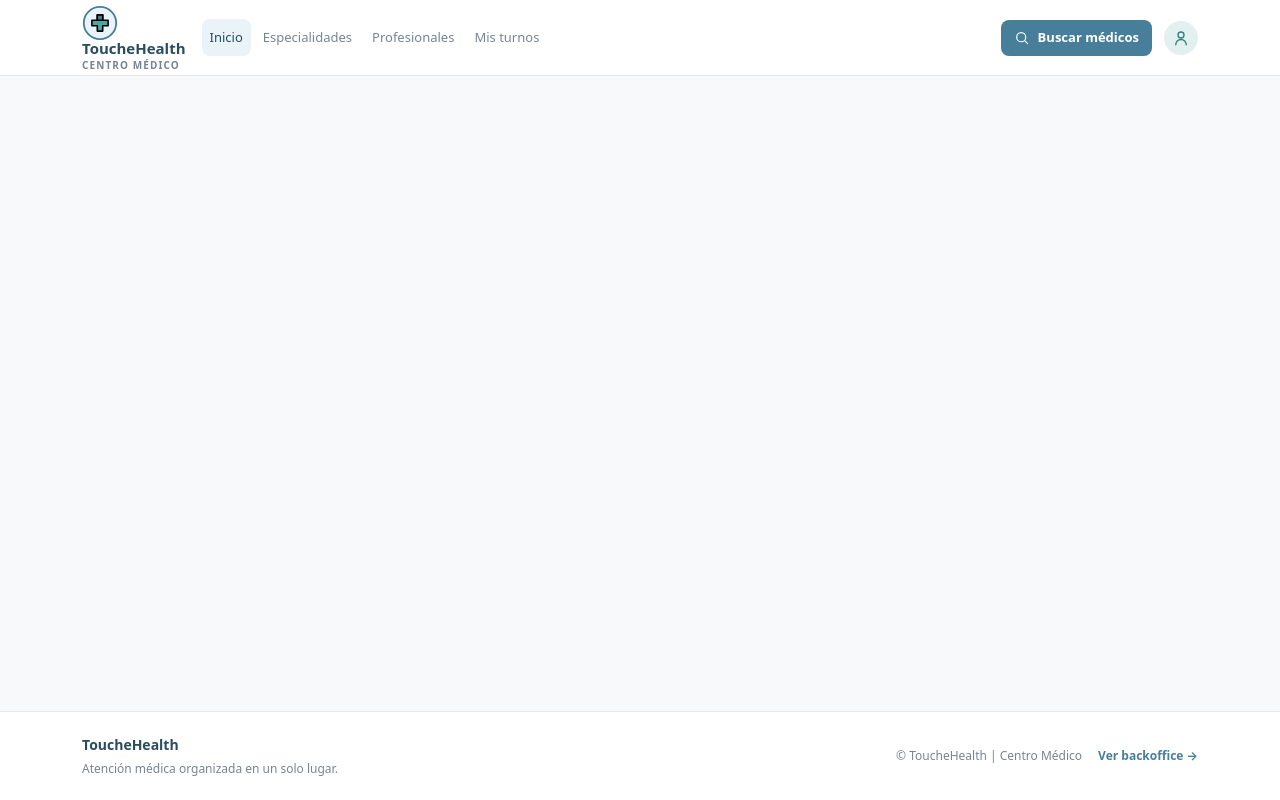
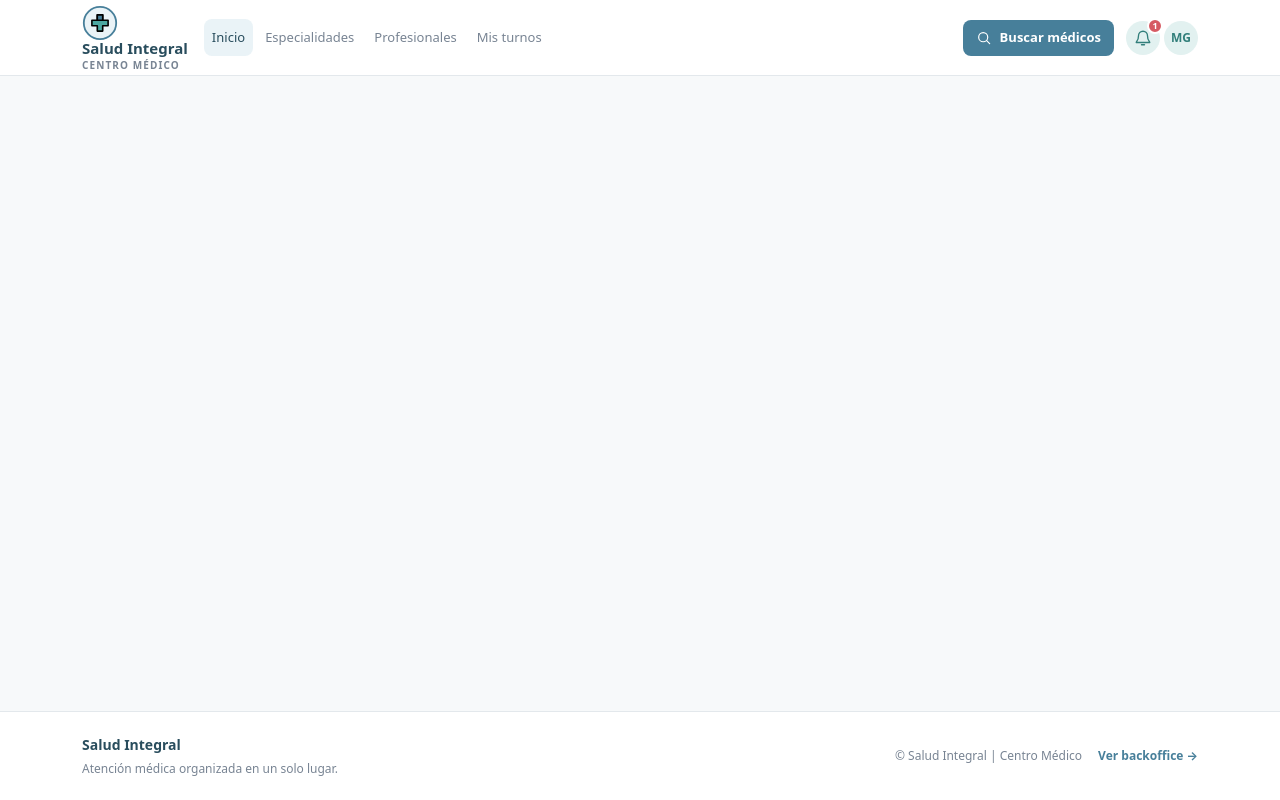
Before and after one commit to matiasozores7/ids-2026-touchescript-salud-integral, a Flask app: template frontend/templates/base.html in a window 1280 px wide. Run offline with Flask 3, Linux system fonts and the light colour scheme; the template is opened without the code that fills it, so the values that code supplies are empty.

Commit message:
fix:arreglar inconsistencias en template base

```diff
--- a/frontend/static/css/base.css
+++ b/frontend/static/css/base.css
@@ -203,12 +203,30 @@ svg {
 }
 
 .profile-avatar {
+  position: relative;
   border: 0;
 }
 
 .profile-avatar svg {
   width: 18px;
   height: 18px;
+}
+
+.notification-badge {
+  position: absolute;
+  top: -3px;
+  right: -3px;
+  display: flex;
+  width: 16px;
+  height: 16px;
+  align-items: center;
+  justify-content: center;
+  border: 2px solid #fff;
+  border-radius: 50%;
+  background: #d65b63;
+  color: #fff;
+  font-size: 9px;
+  font-weight: 700;
 }
 
 .page-content {
--- /dev/null
+++ b/frontend/static/js/base.js
@@ -0,0 +1,21 @@
+const specialtySelect = document.querySelector('select[name="especialidad"]');
+const doctorSelect = document.querySelector("#doctor-filter");
+
+if (specialtySelect && doctorSelect) {
+  const filterDoctors = () => {
+    const specialtyId = specialtySelect.value;
+
+    for (const option of doctorSelect.options) {
+      if (option.value) {
+        option.hidden = Boolean(specialtyId && option.dataset.specialty !== specialtyId);
+      }
+    }
+
+    if (doctorSelect.selectedOptions[0]?.hidden) {
+      doctorSelect.value = "";
+    }
+  };
+
+  specialtySelect.addEventListener("change", filterDoctors);
+  filterDoctors();
+}
--- a/frontend/templates/base.html
+++ b/frontend/templates/base.html
@@ -4,7 +4,7 @@
     <meta charset="UTF-8">
     <meta name="viewport" content="width=device-width, initial-scale=1">
     <meta name="description" content="Encontrá especialistas, reservá tus turnos y organizá tu atención médica desde un solo lugar.">
-    <title>{% block title %}ToucheHealth | Centro Médico{% endblock %}</title>
+    <title>{% block title %}Salud Integral | Centro Médico{% endblock %}</title>
     <link rel="preconnect" href="https://fonts.googleapis.com">
     <link rel="preconnect" href="https://fonts.gstatic.com" crossorigin>
     <link href="https://fonts.googleapis.com/css2?family=Plus+Jakarta+Sans:wght@400;500;600;700;800&display=swap" rel="stylesheet">
@@ -17,14 +17,14 @@
       <header class="site-header">
         <div class="header-inner container">
           <nav class="navbar navbar-expand-lg navbar-light p-0 w-100" aria-label="Navegación principal">
-            <a class="brand navbar-brand" href="{{ url_for('index') }}" aria-label="ToucheHealth | Centro Médico, inicio">
+            <a class="brand navbar-brand" href="{{ url_for('patient_home') }}" aria-label="Salud Integral, inicio">
               <svg class="brand-mark" viewBox="0 0 40 40" aria-hidden="true">
                 <circle cx="20" cy="20" r="18" fill="#eaf3f7" stroke="#477f9a" stroke-width="2"/>
                 <path d="M17 11h6v6h6v6h-6v6h-6v-6h-6v-6h6z" fill="#4ca7a1"/>
                 <path d="M17 11h6v6h-6z" fill="#477f9a"/>
               </svg>
               <span class="brand-copy">
-                <span class="brand-name">ToucheHealth</span>
+                <span class="brand-name">Salud Integral</span>
                 <span class="brand-subtitle">CENTRO MÉDICO</span>
               </span>
             </a>
@@ -35,7 +35,7 @@
 
             <div class="collapse navbar-collapse main-nav" id="main-navigation">
               <div class="navbar-nav">
-                <a class="nav-link active" href="{{ url_for('index') }}">Inicio</a>
+                <a class="nav-link active" href="{{ url_for('patient_home') }}">Inicio</a>
                 <a class="nav-link" href="#especialidades">Especialidades</a>
                 <a class="nav-link" href="#profesionales">Profesionales</a>
                 <a class="nav-link" href="#proximo-turno">Mis turnos</a>
@@ -45,8 +45,12 @@
                   <svg viewBox="0 0 24 24" aria-hidden="true"><circle cx="10.8" cy="10.8" r="6.8"/><path d="m16 16 4.5 4.5"/></svg>
                   Buscar médicos
                 </a>
-                <button class="avatar avatar-small profile-avatar" type="button" aria-label="Perfil">
-                  <svg viewBox="0 0 24 24" aria-hidden="true"><circle cx="12" cy="8" r="4"/><path d="M5 21a7 7 0 0 1 14 0"/></svg>
+                <button class="avatar avatar-small profile-avatar" type="button" aria-label="Notificaciones, 1 sin leer">
+                  <svg viewBox="0 0 24 24" aria-hidden="true"><path d="M18 9a6 6 0 0 0-12 0c0 7-3 7-3 9h18c0-2-3-2-3-9"/><path d="M10 21h4"/></svg>
+                  <span class="notification-badge">1</span>
+                </button>
+                <button class="avatar avatar-small profile-avatar" type="button" aria-label="Menú de perfil">
+                  MG
                 </button>
               </div>
             </div>
@@ -61,11 +65,11 @@
       <footer class="site-footer">
         <div class="footer-inner container d-flex align-items-center justify-content-between gap-4">
           <div class="footer-brand">
-            <span class="footer-brand-name">ToucheHealth</span>
+            <span class="footer-brand-name">Salud Integral</span>
             <span>Atención médica organizada en un solo lugar.</span>
           </div>
           <div class="footer-meta">
-            <span>© ToucheHealth | Centro Médico</span>
+            <span>© Salud Integral | Centro Médico</span>
             <a href="#inicio">Ver backoffice →</a>
           </div>
         </div>
@@ -73,7 +77,7 @@
     </div>
     <script src="https://cdn.jsdelivr.net/npm/bootstrap@5.3.3/dist/js/bootstrap.bundle.min.js"></script>
     <script src="{{ url_for('static', filename='js/navigation.js') }}" defer></script>
-    <script src="{{ url_for('static', filename='js/home.js') }}" defer></script>
+    <script src="{{ url_for('static', filename='js/base.js') }}" defer></script>
     {% block page_scripts %}{% endblock %}
   </body>
 </html>
```
